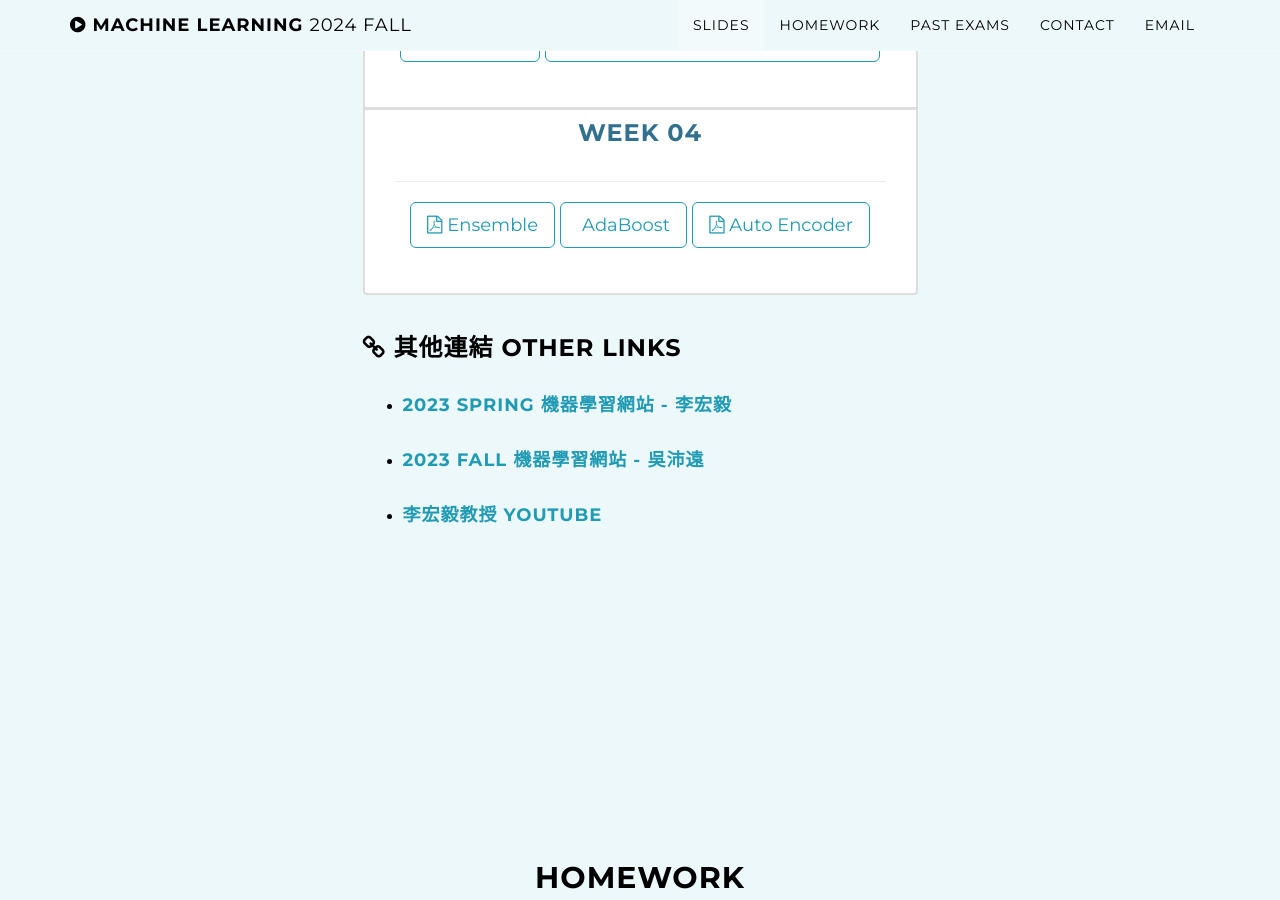
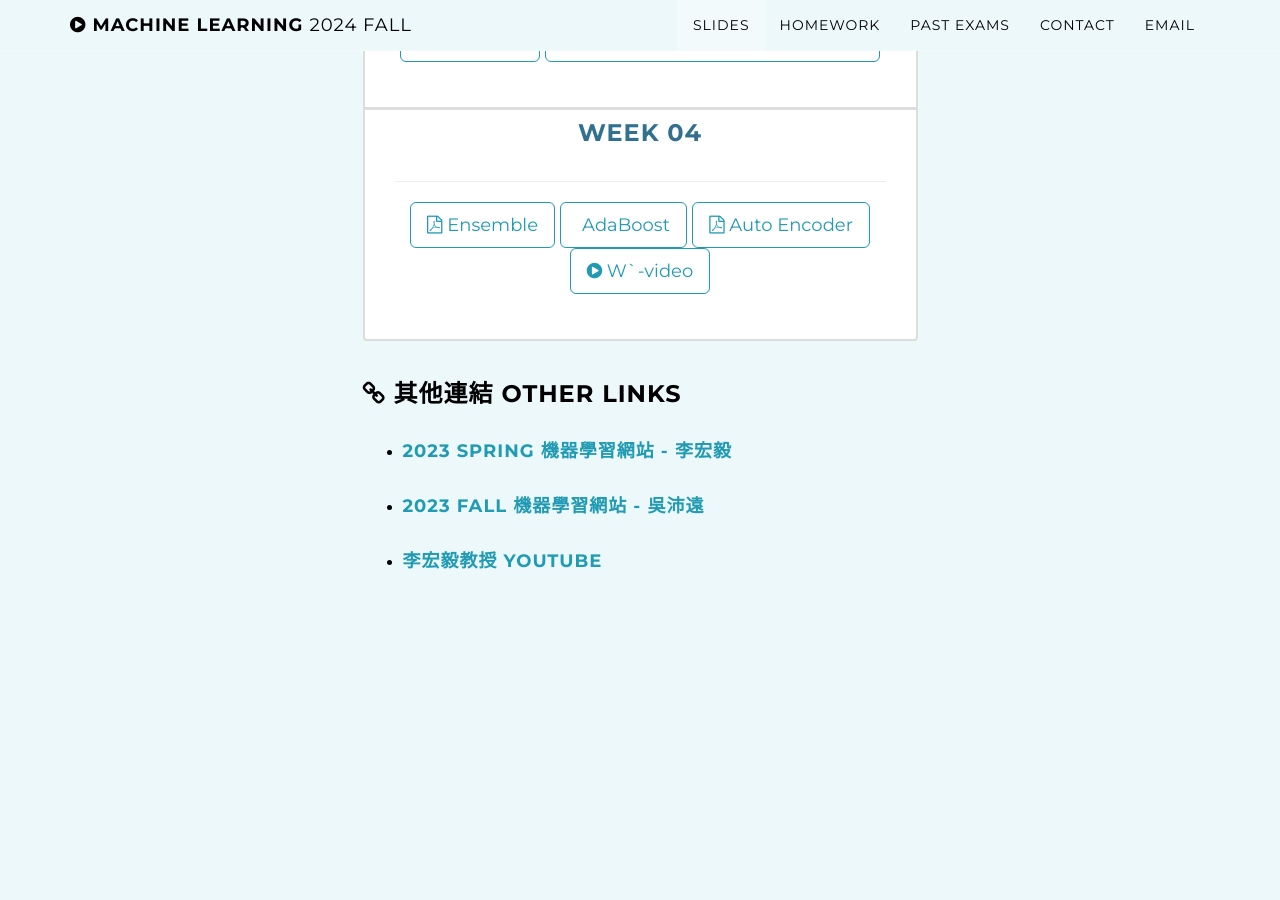
Before and after one commit to ntueemlta2024/ntueemlta2024.github.io, a Jekyll site: the page built from index.html, in a window 1280 px wide and 900 px high, scrolled down 1977 px. Built offline with Jekyll 4.4.1, drawn with Linux system fonts in a browser that asks for light colours.

Commit message:
add week 4 video

```diff
--- a/_config.yml
+++ b/_config.yml
@@ -111,6 +111,9 @@ syllabus:
       - title: Auto Encoder
         kind: file-pdf-o
         path: ./slides/week4/W4_autoencoder.pdf
+      - title: Wˋ-video
+        kind: play-circle
+        path: https://www.youtube.com/playlist?list=PLREY_JttMD-w0cD-OZU6z_FF7yclmlg_S
 
   # - title: Week 05
     # slides:
```
